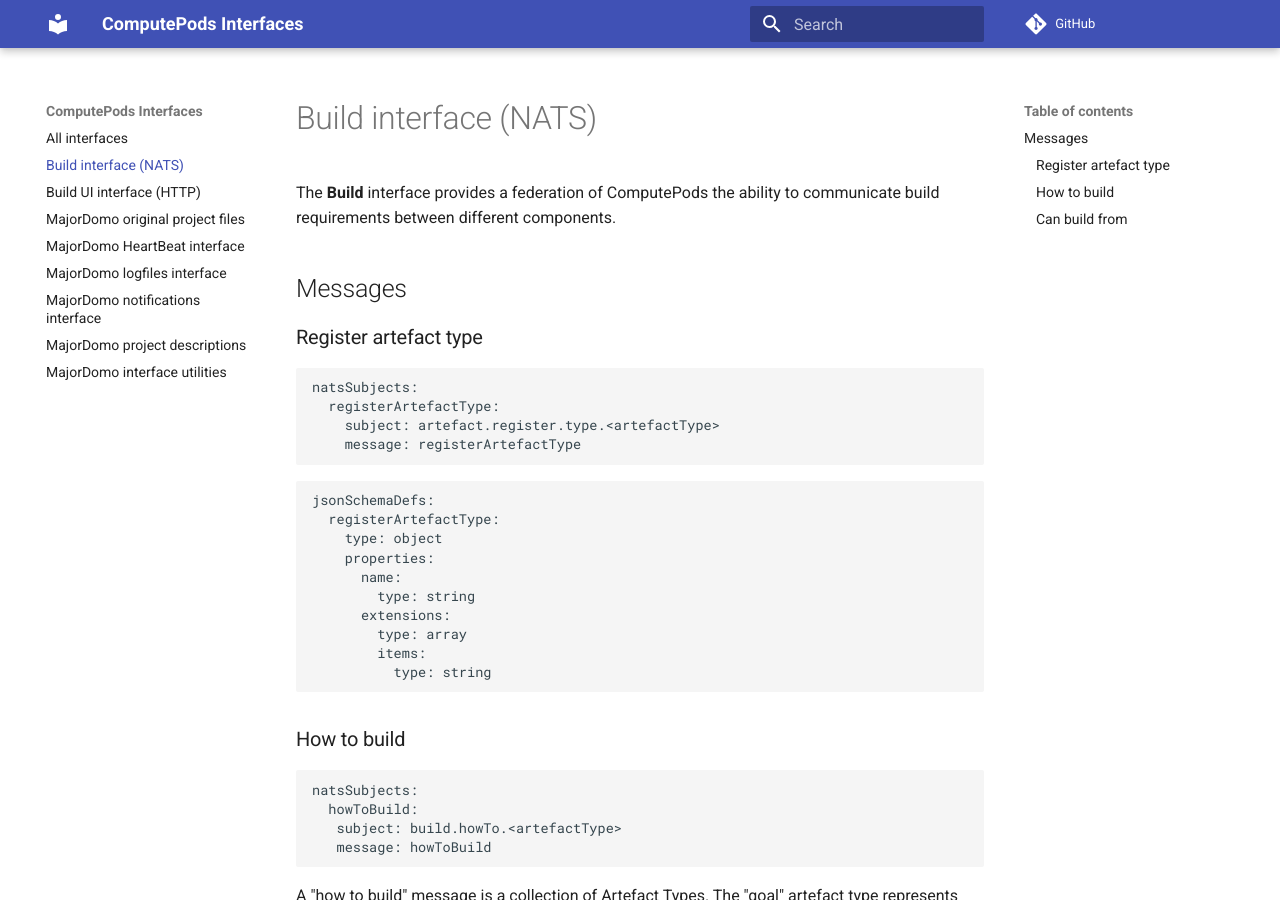
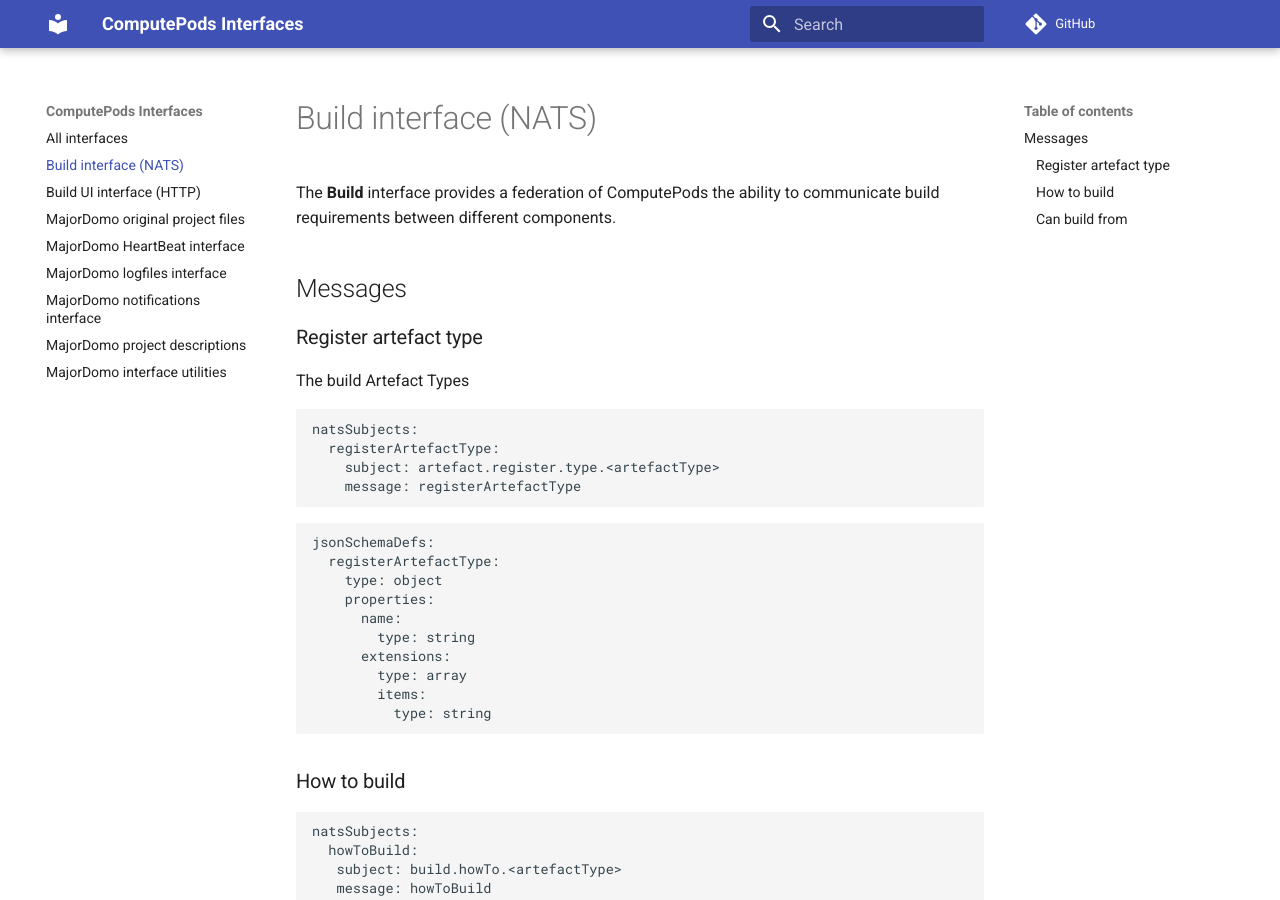
Before and after one commit to computePods/interfaces, an MkDocs documentation site: the page built from interfaces/Build.md, in a window 1280 px wide and 900 px high. Built offline with MkDocs 1.6.1 and Material for MkDocs 9.7.7, drawn with Linux system fonts in a browser that asks for light colours; comment, search, counter and statistics services are not loaded.

Commit message:
updated documenation

````diff
--- a/interfaces/Build.md
+++ b/interfaces/Build.md
@@ -6,6 +6,8 @@ to communicate build requirements between different components.
 ## Messages
 
 ### Register artefact type
+
+The build Artefact Types
 
 ```yaml
 natsSubjects:
````
